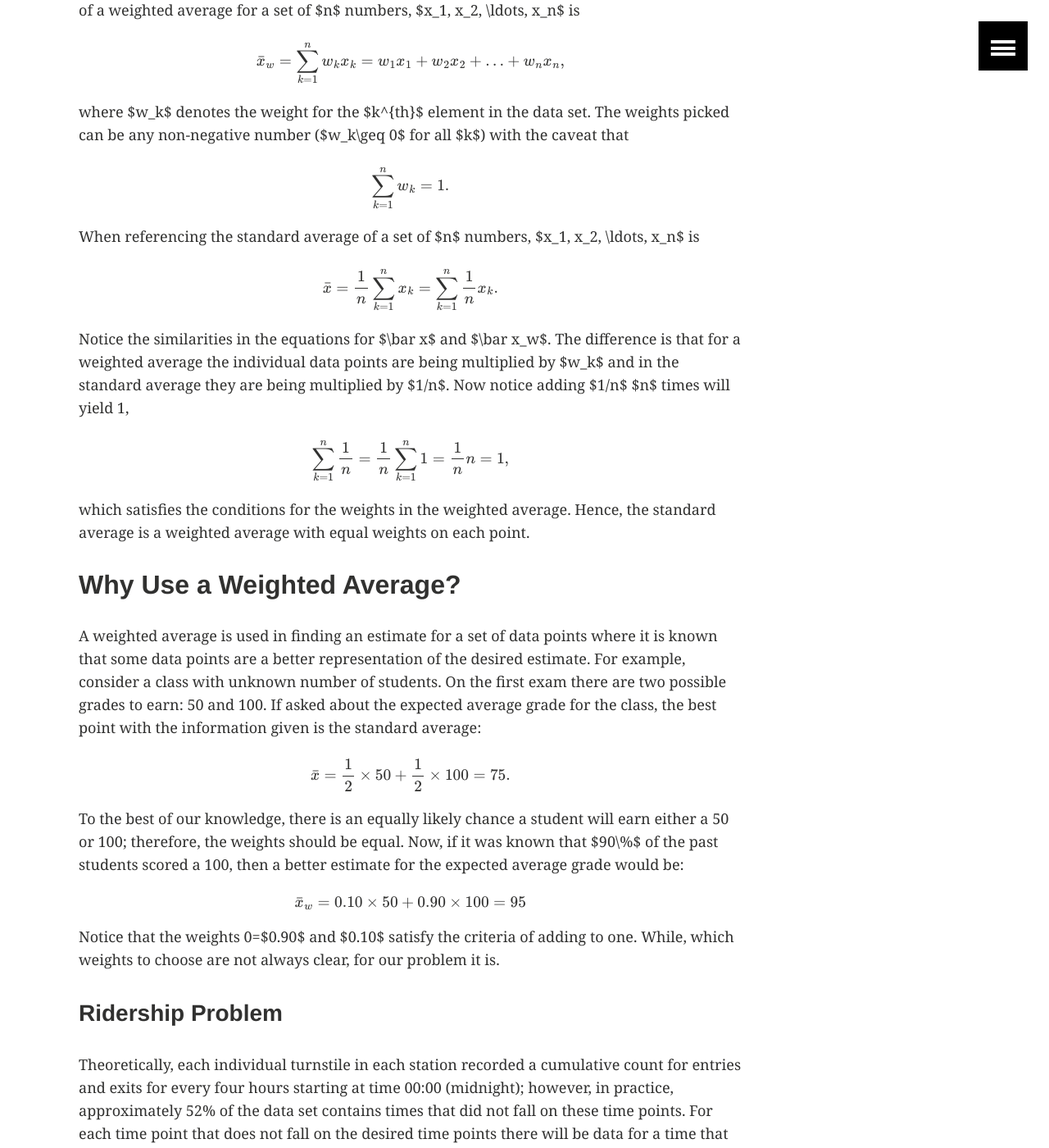
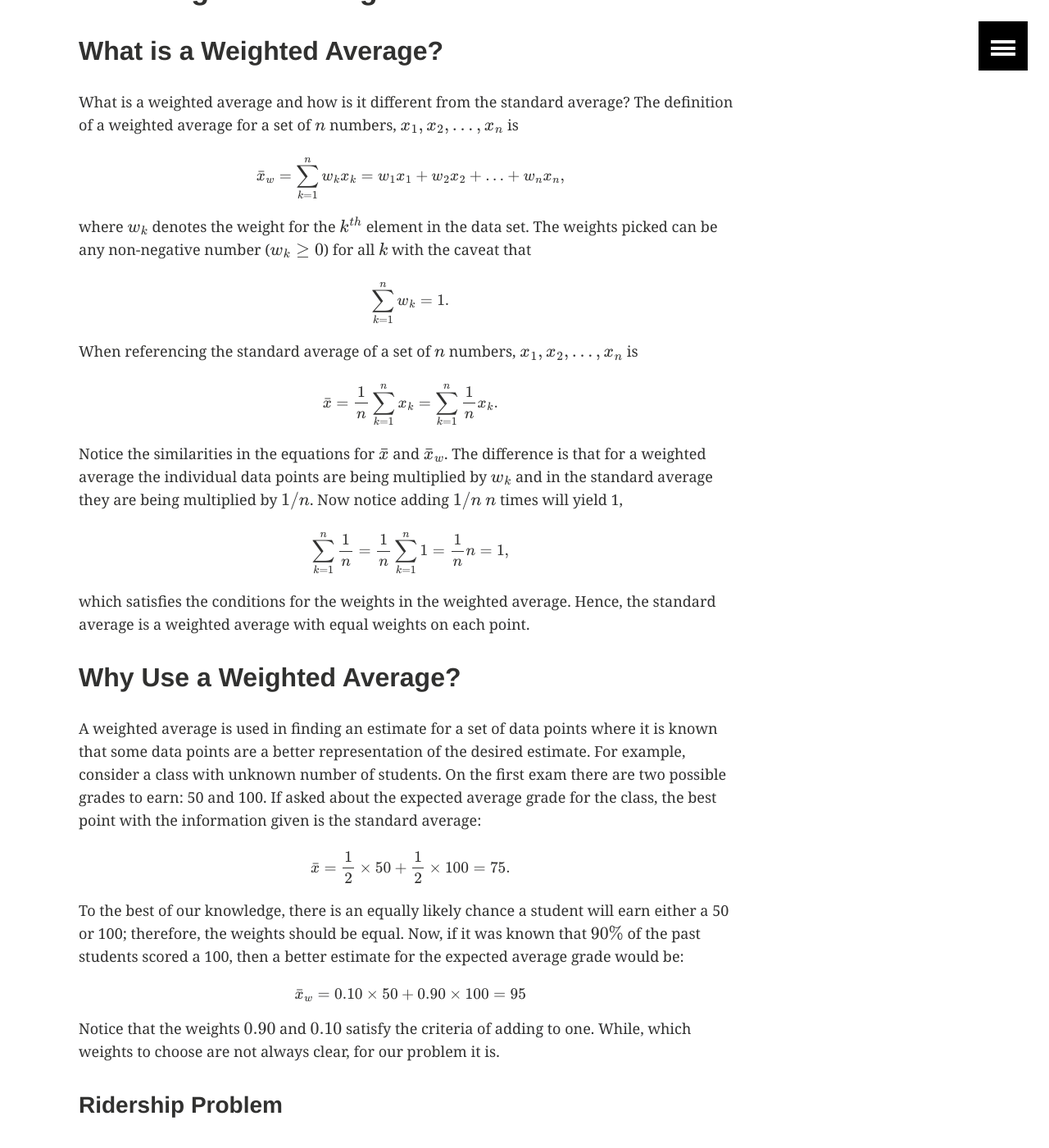
Before and after one commit to kendallgillies/kendallgillies.github.io, a Jekyll site: the page built from _posts/blog/2018-01-22-Benson-Blog-WA.md, in a window 1280 px wide and 1400 px high, scrolled down 6227 px. Shown: the whole window at 82% size. Built offline with Jekyll 4.4.1, drawn with Linux system fonts in a browser that asks for light colours; formulas are drawn with MathJax 3; some of the changed text lies outside the part shown.

Commit message:
Fixed in-line equations

````diff
--- a/_layouts/article.html
+++ b/_layouts/article.html
@@ -1,6 +1,10 @@
 ---
 layout: default
 ---
+
+<script type="text/javascript"
+    src="http://cdn.mathjax.org/mathjax/latest/MathJax.js?config=TeX-AMS-MML_HTMLorMML">
+</script>
 
 <div id="main" role="main">
 	<article class="wrap" itemscope itemtype="http://schema.org/Article">
--- a/_posts/blog/2018-01-22-Benson-Blog-WA.md
+++ b/_posts/blog/2018-01-22-Benson-Blog-WA.md
@@ -33,6 +32,7 @@ Our goal for the project was to find the stations with the highest traffic data
 
 
 # The Data
+
 ## Introduction
 When first obtaining the data set from the MTA website the following variables are given:
 
@@ -65,8 +65,9 @@ To begin with, the easiest variables to throw out are LINENAME, DIVISION and DES
 
 
 ## Unique Turnstile Identifiers
-
-<img src="{{ site.url }}/images/turnstile-796064_1920.jpg" width="150p">
+<p style="text-align: center">
+<img src="{{ site.url }}/images/Benson_Blogs/turnstile-796064_1920.jpg" width="500p">
+</p>
 
 Every individual turnstile in the MTA system has a unique identifier that can be found using a combination of booth name, unit ID, SCP and station.  Finding erroneous variables in the unique turnstile identifiers requires combining the variables C/A, UNIT, and SCP and finding the number of unique values. Note, the data will be later split by station, so it does not need to be included in the unique identifier.
 
@@ -109,19 +110,19 @@ Once narrowing down to only the necessary variables, the data can now be separat
 
 ## What is a Weighted Average?
 
-What is a weighted average and how is it different from the standard average? The definition of a weighted average for a set of $n$ numbers, $x_1, x_2, \ldots, x_n$ is
+What is a weighted average and how is it different from the standard average? The definition of a weighted average for a set of \\(n\\) numbers, \\(x_1, x_2, \ldots, x_n\\) is
 
 $$\bar x_w = \sum^n_{k=1}w_kx_k = w_1x_1+w_2x_2+\ldots +w_nx_n,$$
 
-where $w_k$ denotes the weight for the $k^{th}$ element in the data set.  The weights picked can be any non-negative number ($w_k\geq 0$ for all $k$) with the caveat that
+where \\(w_k\\) denotes the weight for the \\(k^{th}\\) element in the data set.  The weights picked can be any non-negative number (\\(w_k\geq 0\\)) for all \\(k\\) with the caveat that
 
 $$\sum^n_{k=1}w_k = 1.$$
 
-When referencing the standard average of a set of $n$ numbers, $x_1, x_2, \ldots, x_n$ is
+When referencing the standard average of a set of \\(n\\) numbers, \\(x_1, x_2, \ldots, x_n\\) is
 
 $$\bar x  = \frac{1}{n}\sum^n_{k=1}x_k = \sum^n_{k=1}\frac{1}{n}x_k.$$
 
-Notice the similarities in the equations for $\bar x$ and $\bar x_w$.  The difference is that for a weighted average the individual data points are being multiplied by $w_k$ and in the standard average they are being multiplied by $1/n$.  Now notice adding $1/n$ $n$ times will yield 1,
+Notice the similarities in the equations for \\(\bar x\\) and \\(\bar x_w\\).  The difference is that for a weighted average the individual data points are being multiplied by \\(w_k\\) and in the standard average they are being multiplied by \\(1/n\\).  Now notice adding \\(1/n\\) \\(n\\) times will yield 1,
 
 $$\sum^n_{k=1}\frac{1}{n}=\frac{1}{n}\sum^n_{k=1}1=\frac{1}{n}n=1,$$
 
@@ -132,30 +133,34 @@ A weighted average is used in finding an estimate for a set of data points where
 
 $$\bar x = \frac{1}{2}\times50+\frac{1}{2}\times100 = 75.$$
 
-To the best of our knowledge, there is an equally likely chance a student will earn either a 50 or 100; therefore, the weights should be equal.  Now, if it was known that $90\%$ of the past students scored a 100, then a better estimate for the expected average grade would be:
+To the best of our knowledge, there is an equally likely chance a student will earn either a 50 or 100; therefore, the weights should be equal.  Now, if it was known that \\(90\%\\) of the past students scored a 100, then a better estimate for the expected average grade would be:
 
 $$\bar x_w = 0.10\times50+0.90\times100 = 95$$
 
-Notice that the weights 0=$0.90$ and $0.10$ satisfy the criteria of adding to one. While, which weights to choose are not always clear, for our problem it is.
+Notice that the weights \\(0.90\\) and \\(0.10\\) satisfy the criteria of adding to one. While, which weights to choose are not always clear, for our problem it is.
 
 ### Ridership Problem
 
 Theoretically, each individual turnstile in each station recorded a cumulative count for entries and exits for every four hours starting at time 00:00 (midnight); however, in practice, approximately 52% of the data set contains times that did not fall on these time points. For each time point that does not fall on the desired time points there will be data for a time that is earlier (left time) and later (right time) than this time.  For example, if there is not a data point for 08:00 but there are data points at 05:00 and 09:00.
 
-![Benson_Blog_1](/Users/kendallgillies/Desktop/GitHub/kendallgillies.github.io/images/Benson_Blogs/Benson_Blog_1.jpeg)
+<p style="text-align: center">
+<img src="{{ site.url }}/images/Benson_Blogs/Benson_Blog_1.jpeg" width="500p">
+</p>
 
 The data point at 09:00 is only one hour from 08:00, whereas the data point at 05:00 is 3 hours from 08:00.
 
-![Benson_Blog_2](/Users/kendallgillies/Desktop/GitHub/kendallgillies.github.io/images/Benson_Blogs/Benson_Blog_2.jpeg)
+<p style="text-align: center">
+<img src="{{ site.url }}/images/Benson_Blogs/Benson_Blog_2.jpeg" width="500p">
+</p>
 
 Because of this, the actual data for 08:00 should look more like the data point for the closer time, 09:00.  Therefore, the weights for the weighted average should depend on the amount of time between the desired time point and the higher and lower time points.  Since the distance from the desired time point and how important the data point is are inversely related, a good starting place for the weights are the inverse of the distance.
 
 |                     | **Notation For Weight** | **Time Points** | **Distance from Desired Time Point** | **Initial Weight Guess** |
 | ------------------- | ----------------------- | --------------- | ------------------------------------ | ------------------------ |
-| **High Time Point** | $w_r$                   | 09:00           | 1hr                                  | $1/1=1$                  |
-| **Low Time Point**  | $w_l$                   | 05:00           | 3hrs                                 | $1/3$                    |
+| **High Time Point** | \\(w_r\\)               | 09:00           | 1hr                                  | \\(1/1=1\\)              |
+| **Low Time Point**  | \\(w_l\\)               | 05:00           | 3hrs                                 | \\(1/3\\)                |
 
-While a weight of 1 will but more emphasis on the data point for 09:00 compared with a weight of 1/3 for 05:00, the sum of the weights do not equal one.  Fixing this will require normalizing the weights with a normalizing constant, $N$.
+While a weight of 1 will but more emphasis on the data point for 09:00 compared with a weight of 1/3 for 05:00, the sum of the weights do not equal one.  Fixing this will require normalizing the weights with a normalizing constant, \\(N\\).
 
 $$1 = \frac{1+1/3}{N} \implies N = 1+1/3$$
 
@@ -163,23 +168,23 @@ From the above equations, it is apparent the normalizing constant is the sum of
 
 |                     | **Notation For Weight** | **Time Points** | **Distance from Desired Time Point** | **Initial Weight Guess** | Normalizing Constant | **Actual Weights**                       |
 | ------------------- | ----------------------- | --------------- | ------------------------------------ | ------------------------ | -------------------- | ---------------------------------------- |
-| **High Time Point** | $w_r$                   | 09:00           | 1hr                                  | 1                        | 4/3                  | $\displaystyle \frac{1}{4/3}=\frac{3}{4}$ |
-| **Low Time Point**  | $w_l$                   | 05:00           | 3hrs                                 | 1/3                      | 4/3                  | $\displaystyle \frac{1/3}{4/3}=\frac{1}{3}$ |
+| **High Time Point** | \\(w_r\\)               | 09:00           | 1hr                                  | 1                        | 4/3                  | \\(\displaystyle \frac{1}{4/3}=\frac{3}{4}\\) |
+| **Low Time Point**  | \\(w_l\\)               | 05:00           | 3hrs                                 | 1/3                      | 4/3                  | \\(\displaystyle \frac{1/3}{4/3}=\frac{1}{3}\\) |
 
 To expand this to a more generalized example we will denote the following variables:
 
 | **Time Point Variables** | **Time Point Descriptions**              | **Cumulative Ridership Variables** | **Cumulative Ridership (Data Point) Description** |
 | ------------------------ | ---------------------------------------- | ---------------------------------- | ---------------------------------------- |
-| **$x$**                  | Desired time point                       | $\bar c_w$                         | Cumulative ridership for the desired time point |
-| **$x_r$**                | Time point above (to the right) of the desired time point | $c_r$                              | Cumulative ridership for the time point above (to the right) of the desired time point |
-| **$x_l$**                | Time point below (to the left) of the desired time point | $c_l$                              | Cumulative ridership for the time point below (to the left) of the desired time point |
+| **\\(x\\)**              | Desired time point                       | \\(\bar c_w\\)                     | Cumulative ridership for the desired time point |
+| **\\(x_r\\)**            | Time point above (to the right) of the desired time point | \\(c_r\\)                          | Cumulative ridership for the time point above (to the right) of the desired time point |
+| \\(x_l\\)                | Time point below (to the left) of the desired time point | \\(c_l\\)                          | Cumulative ridership for the time point below (to the left) of the desired time point |
 
 Generalizing the example using the above notation we have:
 
-|                     | **Notation For Weight** | **Time Points** | **Distance from Desired Time Point** | **Initial Weight Guess**        | Normalizing Constant                     | **Actual Weights**                       |
-| ------------------- | ----------------------- | --------------- | ------------------------------------ | ------------------------------- | ---------------------------------------- | ---------------------------------------- |
-| **High Time Point** | $w_r$                   | $x_r$           | $x_r-x$                              | $\displaystyle \frac{1}{x_r-x}$ | $\displaystyle \frac{1}{x_r-x}+\frac{1}{x-x_l}$ | $\displaystyle \frac{\frac{1}{x_r-x}}{\frac{1}{x-x_l}+\frac{1}{x_r-x}}=\frac{x-x_r}{x_l-x_r}$ |
-| **Low Time Point**  | $w_l$                   | $x_l$           | $x-x_l$                              | $\displaystyle \frac{1}{x-x_l}$ | $\displaystyle \frac{1}{x_r-x}+\frac{1}{x-x_l}$ | $\displaystyle \frac{\frac{1}{x-x_l}}{\frac{1}{x-x_l}+\frac{1}{x_r-x}}=\frac{x_r-x}{x_l-x_r}$ |
+|                     | **Notation For Weight** | **Time Points** | **Distance from Desired Time Point** | **Initial Weight Guess**            | Normalizing Constant                     | **Actual Weights**                       |
+| ------------------- | ----------------------- | --------------- | ------------------------------------ | ----------------------------------- | ---------------------------------------- | ---------------------------------------- |
+| **High Time Point** | \\(w_r\\)               | \\(x_r\\)       | \\(x_r-x\\)                          | \\(\displaystyle \frac{1}{x_r-x}\\) | \\(\displaystyle \frac{1}{x_r-x}+\frac{1}{x-x_l}\\) | \\(\displaystyle \frac{\frac{1}{x_r-x}}{\frac{1}{x-x_l}+\frac{1}{x_r-x}}=\frac{x-x_r}{x_l-x_r}\\) |
+| **Low Time Point**  | \\(w_l\\)               | \\(x_l\\)       | \\(x-x_l\\)                          | \\(\displaystyle \frac{1}{x-x_l}\\) | \\(\displaystyle \frac{1}{x_r-x}+\frac{1}{x-x_l}\\) | \\(\displaystyle \frac{\frac{1}{x-x_l}}{\frac{1}{x-x_l}+\frac{1}{x_r-x}}=\frac{x_r-x}{x_l-x_r}\\) |
 
 Hence the weighted average using the length of time as weights is given by:
 
@@ -219,7 +224,9 @@ df_L = df_L.rename(columns={'Date':'Right_Date','Number':'Right_Number'})
 ```
 For example, the time interval from 04:00 to 08:00 would be represented by 04:00 (the left number) and the interval of time values would be from [04:00,08:00).
 
-![Benson_Blog_3](/Users/kendallgillies/Desktop/GitHub/kendallgillies.github.io/images/Benson_Blogs/Benson_Blog_3.jpeg)
+<p style="text-align: center">
+<img src="{{ site.url }}/images/Benson_Blogs/Benson_Blog_3.jpeg" width="500p">
+</p>
 
 The first function on resample takes the data point from the first valid time sample.  This would return the number 04:00 as the time point and the data point would belong to either 04:00 or something larger than 04:00 if it was not a given data point.
 
@@ -232,11 +239,13 @@ df_R = df_R.rename(columns={'Date':'Left_Date','Number':'Left_Number'})
 
 For example, the time interval from 00:00 to 04:00 would be represented by 04:00 (the right number) and the interval of time values would be from (00:00,04:00].
 
-![Benson_Blog_4](/Users/kendallgillies/Desktop/GitHub/kendallgillies.github.io/images/Benson_Blogs/Benson_Blog_4.jpeg)
+<p style="text-align: center">
+<img src="{{ site.url }}/images/Benson_Blogs/Benson_Blog_4.jpeg" width="500p">
+</p>
 
 The last function on resample takes the data point from the last valid time sample.  This would return the number 04:00 as the time point and the data point would belong to either 04:00 or something smaller than 04:00 if it was not a given data point.
 
-Notice in the two figures above, if the time point 04:00 has a data value than it will be selected as both the right and left number.  When this happens the weights are set to be equal ($w_l=w_r=1/2$).  Combining the right and left points into a dataframe gives
+Notice in the two figures above, if the time point 04:00 has a data value than it will be selected as both the right and left number.  When this happens the weights are set to be equal (\\(w_l=w_r=1/2\\)).  Combining the right and left points into a dataframe gives
 
 |                         | **Left_Number** | **Left_Date**       | **Right_Number** | **Right_Date**      |
 | ----------------------- | --------------- | ------------------- | ---------------- | ------------------- |
````
Also changed, not shown: other parts of _posts/blog/2018-01-22-Benson-Blog-WA.md (+2 -3 lines), 2 other files.
